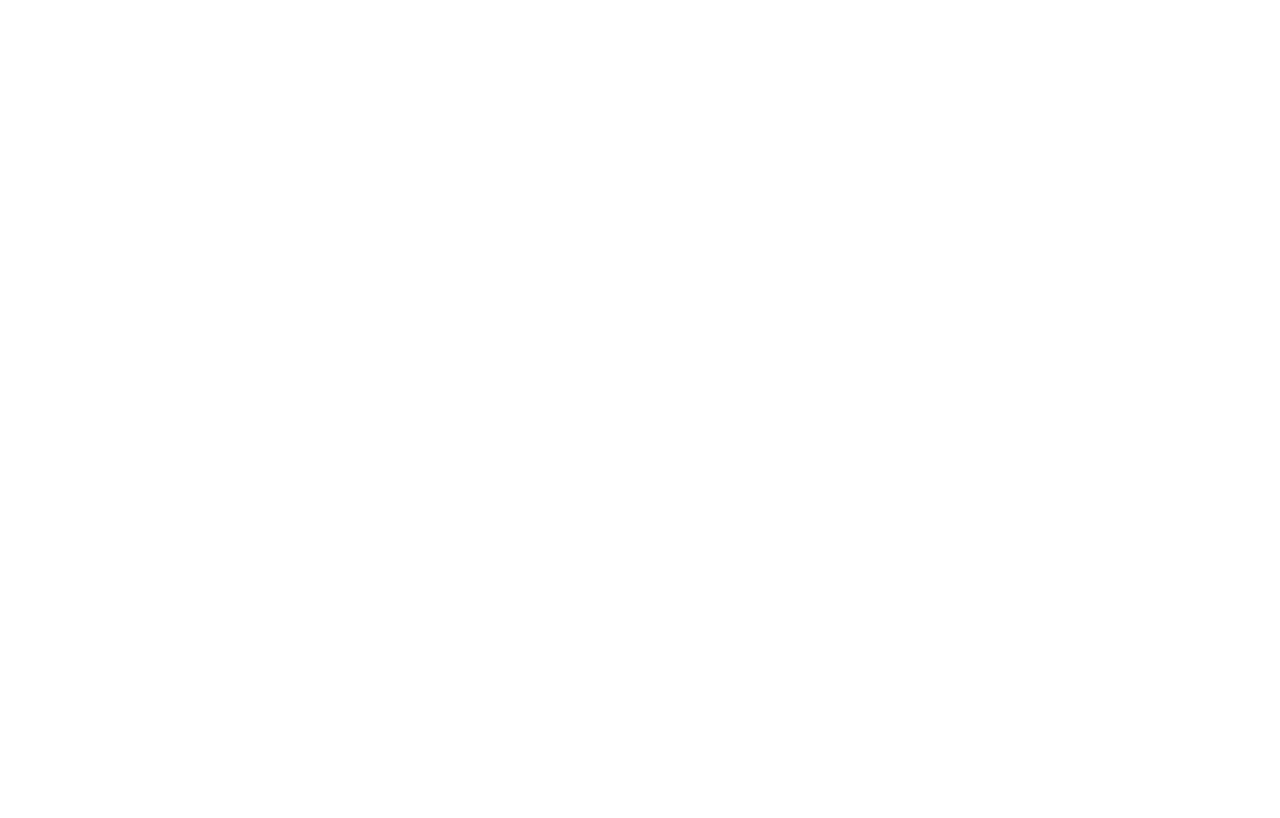
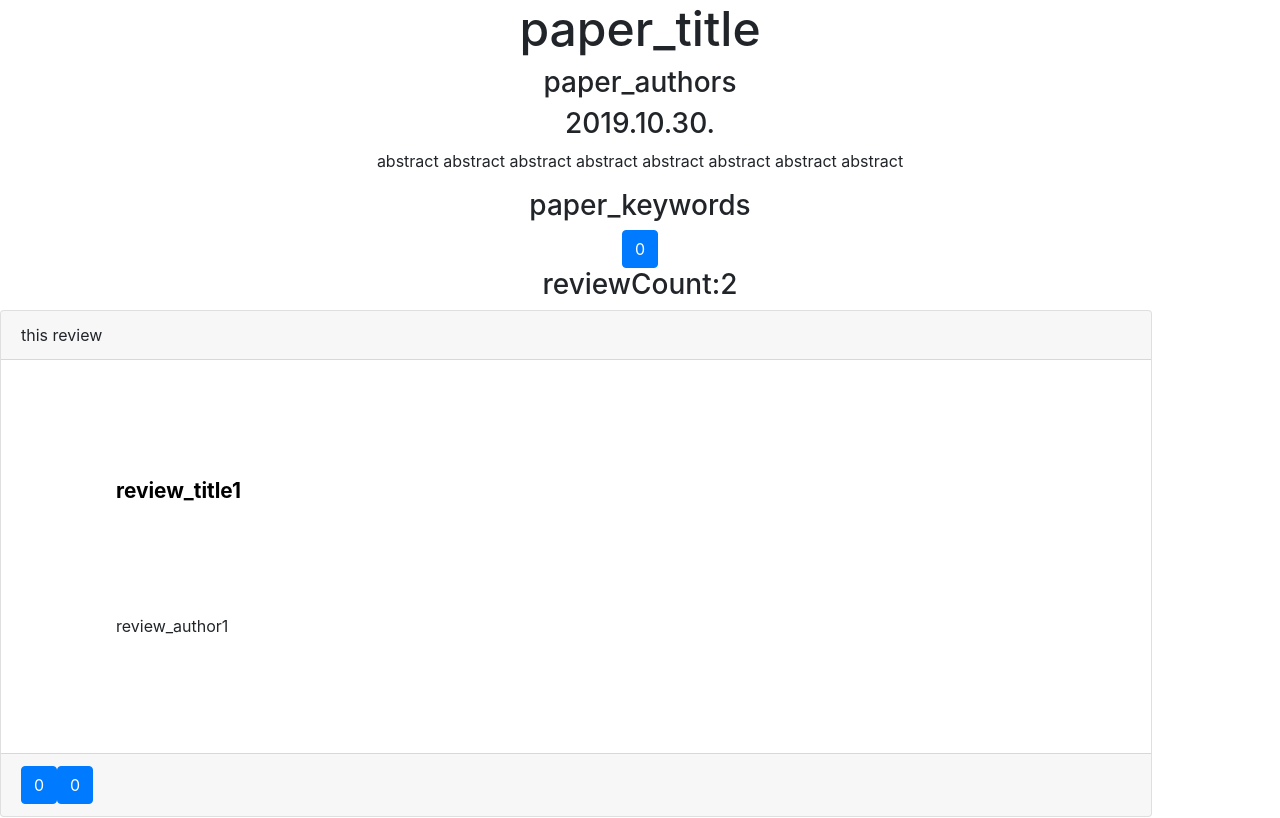
Before and after one commit to swsnu/swpp2019-team3, a React (Create React App) app in the folder frontend/: page /papers/1 in a window 1280 px wide. Shown: the top 818 px of the page. Built offline with nearby package versions, Linux system fonts and the light colour scheme.

Commit message:
implementing PaperDetail Page

```diff
--- a/frontend/src/App.js
+++ b/frontend/src/App.js
@@ -6,7 +6,7 @@
 import { ConnectedRouter } from "connected-react-router";
 
 
-import { Main } from "./containers";
+import { Main, PaperDetail } from "./containers";
 
 function App(props) {
     return (
@@ -14,6 +14,7 @@
             <div className="App">
                 <Switch>
                     <Route path="/main" exact component={Main} />
+                    <Route path="/papers/:id" exact component={PaperDetail} />
                 </Switch>
             </div>
         </ConnectedRouter>
--- /dev/null
+++ b/frontend/src/components/Paper/PaperSpec/PaperSpec.css
@@ -0,0 +1,3 @@
+.PaperSpec #title {
+    font-size: 300%;
+}
--- /dev/null
+++ b/frontend/src/components/Paper/PaperSpec/PaperSpec.js
@@ -0,0 +1,70 @@
+import React, { Component } from "react";
+import Button from "react-bootstrap/Button";
+import PropTypes from "prop-types";
+import "./PaperSpec.css";
+
+class PaperSpec extends Component {
+    constructor(props) {
+        super(props);
+        this.state = {
+            isLiked: false,
+            likeCount: 0,
+        };
+        this.clickPaperSpecUnlikeHandler = this.clickPaperSpecUnlikeHandler.bind(this);
+        this.clickPaperSpecLikeHandler = this.clickPaperSpecLikeHandler.bind(this);
+    }
+
+    // handle click 'Like' button
+    clickPaperSpecLikeHandler() {
+        const nextState = {
+            isLiked: true,
+            likeCount: this.state.likeCount + 1,
+        };
+        this.setState(nextState);
+    }
+
+    // handle click 'Unlike' button
+    clickPaperSpecUnlikeHandler() {
+        const nextState = {
+            isLiked: false,
+            likeCount: this.state.likeCount - 1,
+        };
+        this.setState(nextState);
+    }
+
+    render() {
+        return (
+            <div className="PaperSpec">
+                <h2 id="title">{this.props.title}</h2>
+                <h3 id="authors">{this.props.authors}</h3>
+                <h3 id="date">{this.props.date}</h3>
+                <p id="abstract">{this.props.abstract}</p>
+                <h3 id="keyword">{this.props.keywords}</h3>
+                <Button className="like-button"
+                    onClick={this.state.isLiked ? this.clickPaperSpecUnlikeHandler : this.clickPaperSpecLikeHandler}>
+                        {this.state.likeCount}
+                </Button>
+            </div>
+        );
+    }
+}
+
+PaperSpec.propTypes = {
+    id: PropTypes.number,
+    title: PropTypes.string,
+    abstract: PropTypes.string,
+    date: PropTypes.string,
+    authors: PropTypes.string,
+    keywords: PropTypes.string,
+};
+
+PaperSpec.defaultProps = {
+    id: 0,
+    title: "",
+    abstract: "",
+    date: "",
+    authors: "",
+    keywords: ""
+};
+
+export default PaperSpec;
--- a/frontend/src/components/index.js
+++ b/frontend/src/components/index.js
@@ -1,5 +1,6 @@
 import SideBar from "./SideBar/SideBar";
 import CollectionCard from "./Collection/CollectionCard/CollectionCard";
+import PaperSpec from "./Paper/PaperSpec/PaperSpec";
 import PaperCard from "./Paper/PaperCard/PaperCard";
 import ReviewCard from "./Review/ReviewCard/ReviewCard";
 import Header from "./Header/Header";
@@ -7,6 +8,7 @@
 export {
     SideBar,
     CollectionCard,
+    PaperSpec,
     PaperCard,
     ReviewCard,
     Header,
--- /dev/null
+++ b/frontend/src/containers/PaperDetail/PaperDetail.js
@@ -0,0 +1,68 @@
+import React, { Component } from "react";
+
+import { PaperSpec, ReviewCard } from "../../components";
+import "./PaperDetail.css";
+
+class PaperDetail extends Component {
+    state = {
+        id: 1,
+        title: "paper_title",
+        abstract: "abstract abstract abstract abstract abstract abstract abstract abstract ",
+        date: "2019.10.30.",
+        authors: "paper_authors",
+        keywords: "paper_keywords",
+        likeCount: 101,
+        reviewCount: 2,
+        reivews: [
+            {
+                id: 5,
+                paperId: 1,
+                title: "review_title1",
+                author: "review_author1",
+                numReplies: 15
+            },
+            {
+                id: 6,
+                paperId: 1,
+                title: "review_title2",
+                author: "review_author2",
+                numReplies: 10
+            }
+        ]
+    }
+
+    componentDidMount() {
+
+    }
+
+    render() {
+        let reviewRows = this.state.reivews.map(review => {
+            return (
+                <ReviewCard
+                    key={review.id}
+                    id={review.id}
+                    paperId={review.paperId}
+                    author={review.author}
+                    title={review.title}
+                    date={review.date}
+                />
+            );
+        })
+
+        return (
+            <div className="PaperDetail">
+                <PaperSpec
+                    id={this.state.id}
+                    title={this.state.title}
+                    abstract={this.state.abstract}
+                    date={this.state.date}
+                    authors={this.state.authors}
+                    keywords={this.state.keywords}
+                />
+                <h3 id="reviewCount">reviewCount:{this.state.reviewCount}</h3>
+                <div className="reviewRows">{reviewRows}</div>
+            </div>
+        );
+    }
+}
+export default PaperDetail;
--- a/frontend/src/containers/index.js
+++ b/frontend/src/containers/index.js
@@ -1,6 +1,8 @@
 /* eslint-disable */
 import Main from "./Main/Main";
+import PaperDetail from "./PaperDetail/PaperDetail"
 
 export {
     Main,
+    PaperDetail
 };
```
Also changed, not shown: frontend/src/containers/PaperDetail/PaperDetail.css (added).
